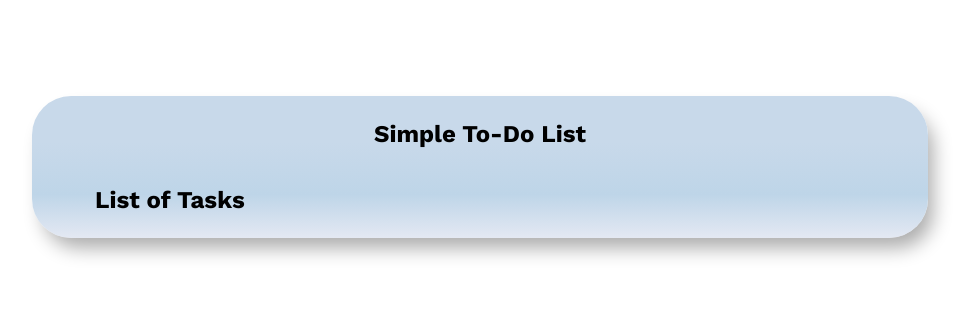
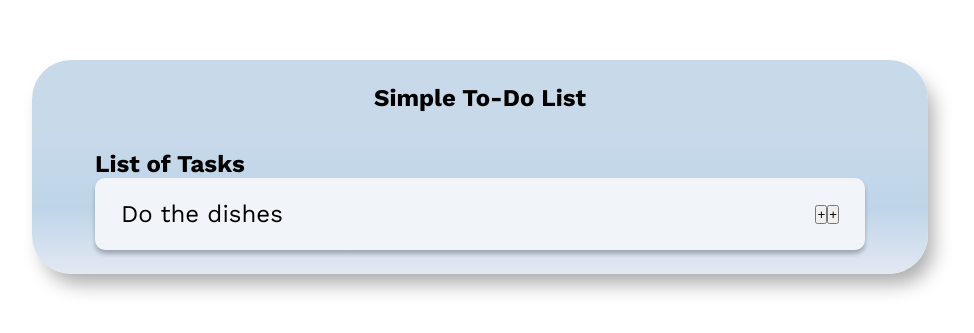
Before and after one commit to HarshitaNahata/to-do-list, a React (Vite) app: page / in a window 1280 px wide. Shown: the part 233-566 px from the top of the page, without its empty margins (160-1134 px from the left). Built offline with nearby package versions, Linux system fonts and the light colour scheme.

Commit message:
one TodoItem, Checkbox, and TodoList created

```diff
--- a/src/App.jsx
+++ b/src/App.jsx
@@ -1,5 +1,6 @@
 import { useState } from 'react';
 import { Container, Title, Typography } from './components';
+import ToDosList from './components/ToDosList/ToDosList';
 function App() {
   const [count, setCount] = useState(0)
 
@@ -9,6 +10,7 @@ function App() {
       <Typography fontSize={24} bold marginTop={"38px"}>
         List of Tasks
       </Typography>
+      <ToDosList />
     </Container>
 
   );
--- a/src/components/Card/Card.module.css
+++ b/src/components/Card/Card.module.css
@@ -1 +1,16 @@
-.card {}
+.card {
+    background: #F1F5FA;
+    box-shadow: 0px 4px 4px rgba(0, 0, 0, 0.25);
+    border-radius: 10px;
+    padding: 22px 26px;
+    display: flex;
+    justify-content: space-between;
+    align-items: center;
+}
+
+.taskName {
+    display: flex;
+    justify-content: flex-start;
+    align-items: center;
+    gap: 12px;
+}
--- /dev/null
+++ b/src/components/Checkbox/Checkbox.module.css
@@ -0,0 +1 @@
+.checkbox {}
--- a/src/components/ToDosList/ToDosList.jsx
+++ b/src/components/ToDosList/ToDosList.jsx
@@ -1,9 +1,10 @@
-import React from 'react'
+import React from 'react';
+import Card from '../Card/Card';
 
 function ToDosList() {
-  return (
-    <div>ToDosList</div>
-  )
+    return (
+        <div><Card /></div>
+    )
 }
 
 export default ToDosList
```
Also changed, not shown: src/components/Checkbox/Checkbox.jsx (added, +14 -0 lines), src/assets/check.svg (added).
